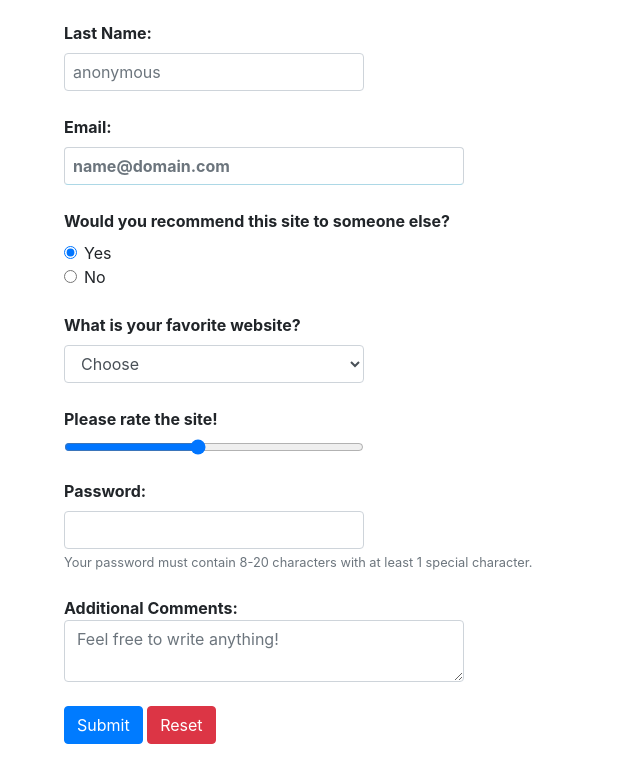
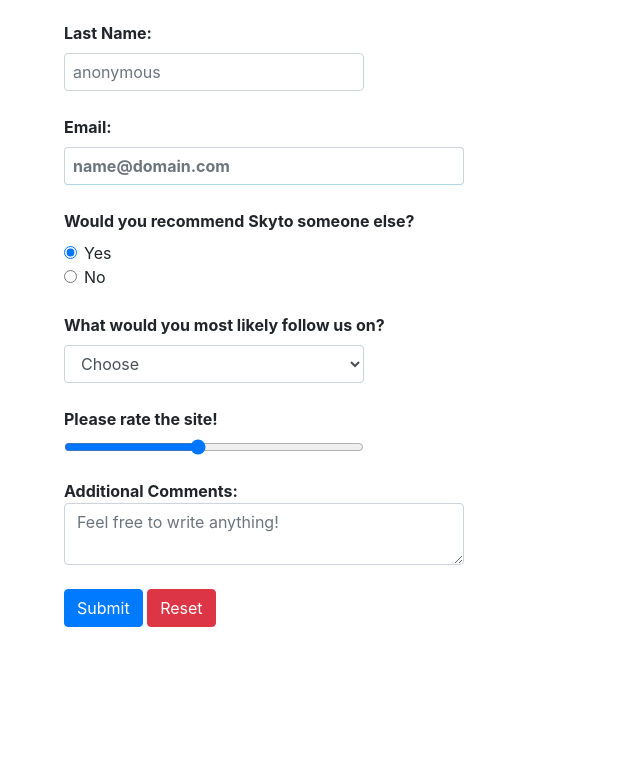
Before and after one commit to ryanb099/workspace-bootstrap-r5qx1u, a plain HTML site: page ContactMe.html in a window 1280 px wide. Shown: the part 855-1637 px from the top of the page, without its empty margins (0-640 px from the left). After the commit the page ends 1578 px from the top, so only its background shows below. Drawn offline with nearby package versions, Linux system fonts and the light colour scheme.

Commit message:
1 file modified

```diff
--- a/ContactMe.html
+++ b/ContactMe.html
@@ -66,7 +66,7 @@
 						<label for="email"><b>Email: </b></label>
 						<input type= "email" id="email" name= "email" class="form-control py-2 px-2" placeholder= "name@domain.com" style= "width: 400px" required />
 						<br/>
-						<label class="font-weight-bold">Would you recommend this site to someone else? </label>
+						<label class="font-weight-bold">Would you recommend Skyto someone else? </label>
 						<div class="form-check">
 							<input type= "radio" id="yes" class="form-check-input py-2 px-2" name="radio" value= "Yes" checked>
 							<label for="yes" class="form-check-label">Yes</label>
@@ -76,7 +76,7 @@
 							<label for="no" class="form-check-label">No</label>
 						</div>
 						<br>
-						<label for="favorite_site" class="font-weight-bold well">What is your favorite website?</label>
+						<label for="favorite_site" class="font-weight-bold well">What would you most likely follow us on?</label>
 						<select name="favorite_site" class="form-control" id="favorite_site" style= "width: 300px" required>
                     <option value="">Choose</option>
                     <option value="facebook">Facebook</option>
@@ -87,12 +87,6 @@
 						<br>
 						<label for="range"> <b>Please rate the site!</b> </label><br/>
 						<input type="range" id="range" class="form-control-range" style= "width: 300px" name="range" value="5" min="1" max="10">
-						<br/>
-						<label for="inputPassword" class="font-weight-bold well">Password: </label>
-						<input type="password" id="inputPassword" class="form-control" style= "width: 300px" aria-describedby="passwordHelpBlock">
-						<small id="passwordHelpBlock" class="form-text text-muted">
-                   Your password must contain 8-20 characters with at least 1 special character.
-                </small>
 						<br>
 						<label class="form-check-label font-weight-bold well" for="comments"> Additional Comments: </label><br>
 						<textarea placeholder="Feel free to write anything!" id="comments" name="add_comments" class= form-control style= "width: 400px" required></textarea>
--- a/js/SaveDisplay.js
+++ b/js/SaveDisplay.js
@@ -12,7 +12,7 @@ var firebaseConfig = {
 firebase.initializeApp(firebaseConfig);
 
 // save the data
-$(".information").submit(function(e) {
+$("#information").submit(function(e) {
   e.preventDefault();
   var inputdata = $("information").serializeArray();
   console.log(inputdata);
```
